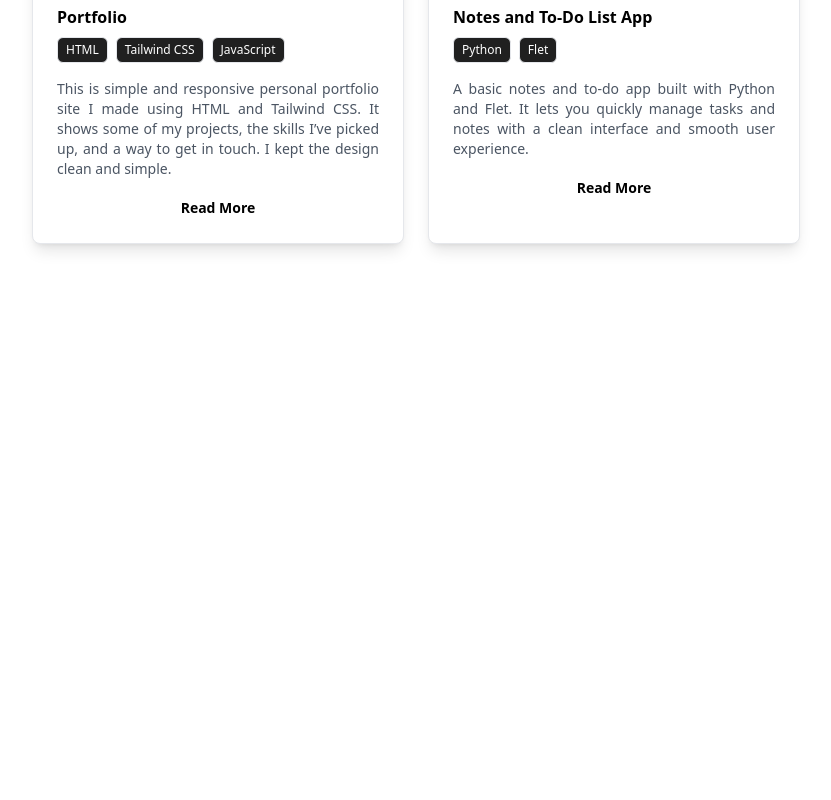
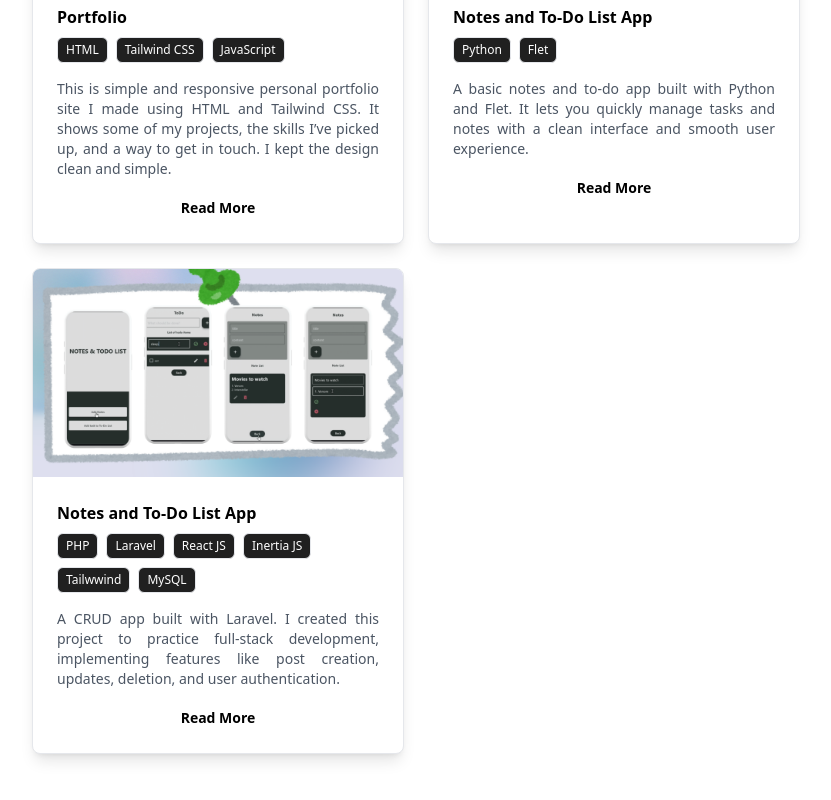
Before and after one commit to kqtqh1/Personal-Portfolio, a plain HTML site: page index.html in a window 1280 px wide. Shown: the part 3068-3868 px from the top of the page, without its empty margins (224-1055 px from the left). Before the commit the page ends 3392 px from the top, so only its background shows below. Drawn offline with nearby package versions, Linux system fonts and the light colour scheme; a web font is replaced by a local one.

Commit message:
Added Project

```diff
--- a/index.html
+++ b/index.html
@@ -655,6 +655,53 @@
               </div>
             </div>
           </div>
+           <!-- Proj  -->
+          <div
+            class="bg-white dark:bg-tan dark:hover:bg-peach border border-gray-200 dark:border-gray-600 rounded-lg shadow-lg overflow-hidden transition-transform duration-300 ease-in-out dark:hover:shadow-[0_4px_30px_rgba(107,98,91,0.5)] hover:shadow-[0_4px_30px_rgba(0,0,0,0.5)] hover:scale-105"
+          >
+            <div class="w-full h-52">
+              <img
+                src="assets/notes.png"
+                alt=" "
+                class="w-full h-full object-cover"
+              />
+            </div>
+            <div class="p-3 lg:p-6">
+              <h3 class="font-Mulish font-semibold dark:text-white">
+                Notes and To-Do List App
+              </h3>
+              <div
+                class="flex flex-wrap gap-1 lg:gap-2 mt-2 [&>span]:bg-tan dark:[&>span]:border dark:[&>span]:border-[#8e847d] [&>span]:rounded-md [&>span]:text-xs [&>span]:border [&>span]:border-gray-200 [&>span]:py-1 [&>span]:px-2 [&>span]lg:px-4 [&>span]:text-white"
+              >
+                <span>PHP</span>
+                <span>Laravel</span>
+                <span>React JS</span>
+                <span>Inertia JS</span>
+                <span>Tailwwind</span>
+                <span>MySQL</span>
+              </div>
+              <p
+                class="text-xs lg:text-sm text-gray-600 leading-relaxed my-4 text-justify dark:text-gray-300"
+              >
+                A CRUD app built with Laravel. I created this project to practice full-stack
+                development, implementing features like post creation, updates, deletion, and user authentication.
+
+              </p>
+              <div class="flex justify-center">
+                <a
+                  href=https://github.com/kqtqh1/CRUD-with-Laravel-React-JS-Inertia-JS-and-MySQL.git
+                  target="_blank"
+                  rel="noopener noreferrer"
+                >
+                  <button
+                    class="text-xs lg:text-sm font-semibold mt-auto dark:text-white"
+                  >
+                    Read More
+                  </button>
+                </a>
+              </div>
+            </div>
+          </div>
         </div>
       </div>
     </section>
```
